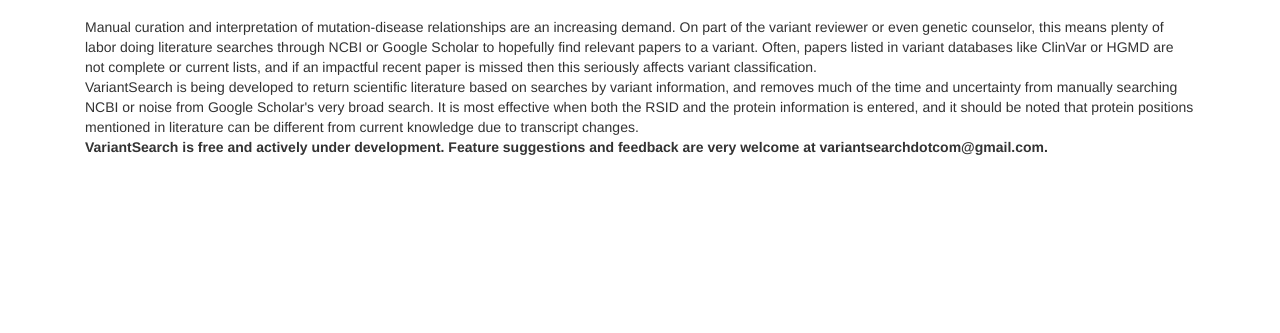
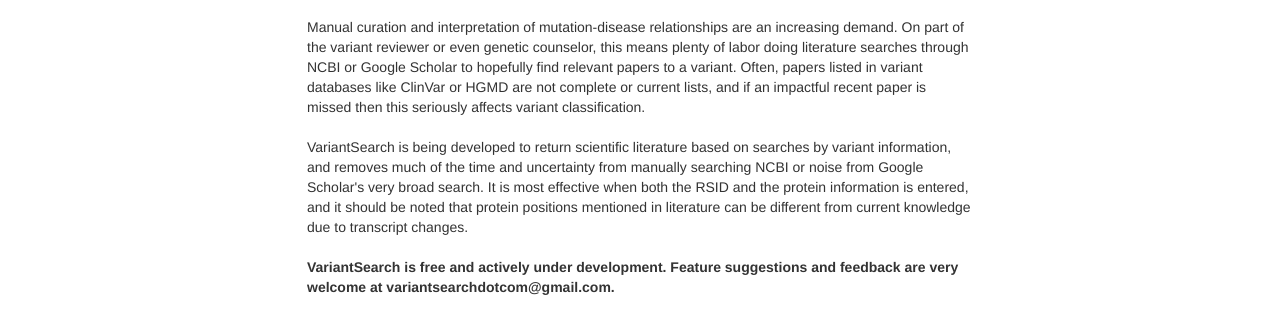
Before and after one commit to nofevery1/variantsearch, a plain HTML site: page about.html in a window 1280 px wide. Shown: the part 221-554 px from the top of the page. Drawn offline with nearby package versions, Linux system fonts and the light colour scheme.

Commit message:
changes to HTML

```diff
--- a/about.html
+++ b/about.html
@@ -38,9 +38,9 @@
       <p class="lead">Find scientific literature using variant information.<br> Interpret mutations more reliably with more data. </p>
       <p id="about">Manual curation and interpretation of mutation-disease relationships are an increasing demand. On part of the variant reviewer or even genetic counselor, this
         means plenty of labor doing literature searches through NCBI or Google Scholar to hopefully find relevant papers to a variant. Often, papers listed in variant databases like ClinVar
-        or HGMD are not complete or current lists, and if an impactful recent paper is missed then this seriously affects variant classification.<br>
+        or HGMD are not complete or current lists, and if an impactful recent paper is missed then this seriously affects variant classification.<br><br>
         VariantSearch is being developed to return scientific literature based on searches by variant information, and removes much of the time and uncertainty from manually searching NCBI or noise from Google Scholar's very broad search.
-        It is most effective when both the RSID and the protein information is entered, and it should be noted that protein positions mentioned in literature can be different from current knowledge due to transcript changes.<br>
+        It is most effective when both the RSID and the protein information is entered, and it should be noted that protein positions mentioned in literature can be different from current knowledge due to transcript changes.<br><br>
         <strong>VariantSearch is free and actively under development. Feature suggestions and feedback are very welcome at variantsearchdotcom@gmail.com.</strong>
     </div>
 
--- a/css/starter-template.css
+++ b/css/starter-template.css
@@ -21,4 +21,6 @@ body {
 
 #about {
   text-align: left;
+  margin-left: 20%;
+  margin-right: 20%;
 }
```
